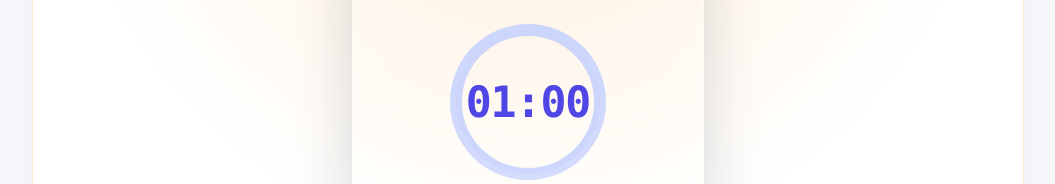
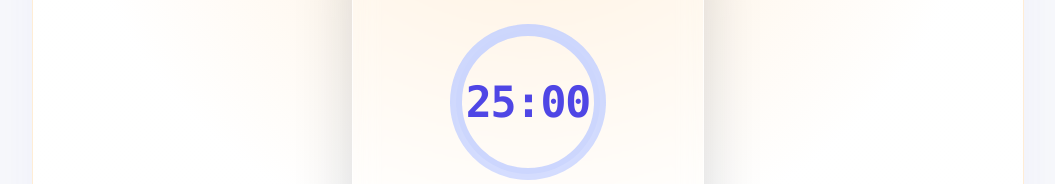
Before and after one commit to W111aaam/LGUide, a React (Vite) app: page /pomodoro in a window 1280 px wide. Shown: the part 343-527 px from the top of the page, without its empty margins (112-1167 px from the left). Built offline with nearby package versions, Linux system fonts and the light colour scheme.

Commit message:
2641811451

```diff
--- a/src/pages/Pomodoro/index.jsx
+++ b/src/pages/Pomodoro/index.jsx
@@ -3,7 +3,7 @@ import { forceCollide, forceSimulation } from 'd3-force'
 import { load, save } from '../../utils/storage'
 
 // 时长常量（后续可由设置页写入 localStorage 后读取）
-const FOCUS_MINUTES = 1     // 正式版改回 25
+const FOCUS_MINUTES = 25     // 正式版改回 25
 const BREAK_MINUTES = 5
 
 const STATS_KEY = 'pomodoroStats'
```
Also changed, not shown: 1 other file (tests, documents, lock files or other folders).
